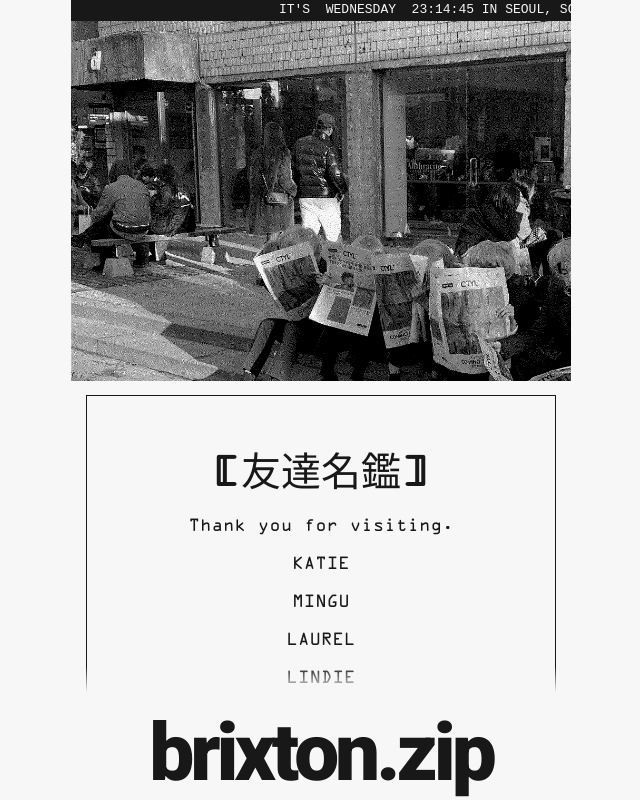
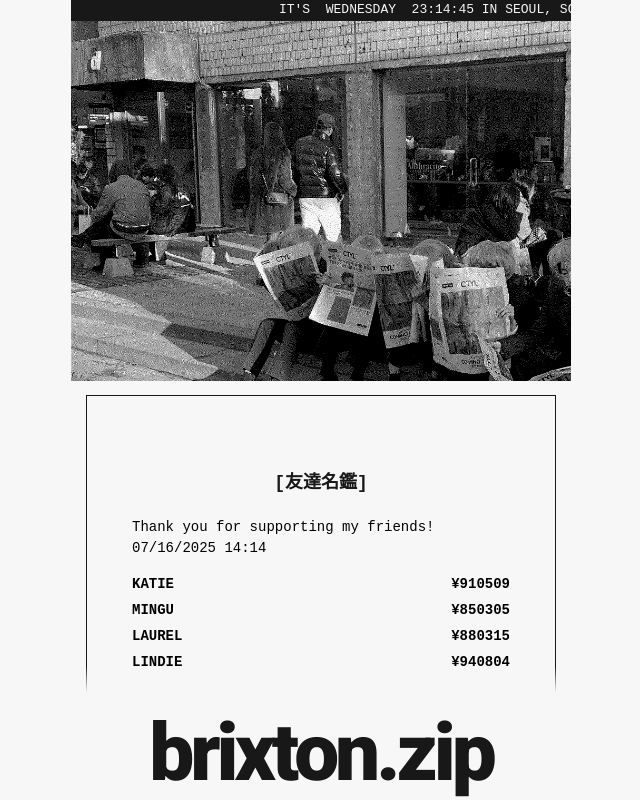
Before and after one commit to sandhals/brixtonzip, a Next.js app: page /friends in a window 1280 px wide. Shown: the top 800 px of the page, without its empty margins (319-959 px from the left). Built offline with nearby package versions, Linux system fonts and the light colour scheme; no server answers.

Commit message:
Added friends page

```diff
--- a/pages/friends.tsx
+++ b/pages/friends.tsx
@@ -5,43 +5,153 @@ import HeaderImage from '@/components/HeaderImage';
 interface LinkData {
   title: string;
   link: string;
-  createdDate: string;
+  birthday: string; // YYMMDD format
 }
 
 const FriendsPage = () => {
+  const [currentTime, setCurrentTime] = useState('');
+  const [hitCount, setHitCount] = useState('０００１');
+
+  const friends: LinkData[] = [
+    {
+      title: "KATIE",
+      link: "https://katelynsalem.com",
+      birthday: "910509"
+    },
+    {
+      title: "MINGU",
+      link: "https://minguhongmfg.com",
+      birthday: "850305"
+    },
+    {
+      title: "LAUREL",
+      link: "https://laurelschwulst.com",
+      birthday: "880315"
+    },
+    {
+      title: "LINDIE",
+      link: "https://lindiebotes.com",
+      birthday: "940804"
+    }
+  ];
+
+  useEffect(() => {
+    const now = new Date();
+    const timeString = now.toLocaleTimeString('en-US', {
+      hour12: false,
+      hour: '2-digit',
+      minute: '2-digit'
+    });
+    const dateString = now.toLocaleDateString('en-US', {
+      year: 'numeric',
+      month: '2-digit',
+      day: '2-digit'
+    });
+    setCurrentTime(`${dateString} ${timeString}`);
+
+    // Try to fetch hit counter with timeout and fallback
+    const fetchCounter = async () => {
+      try {
+        const controller = new AbortController();
+        const timeoutId = setTimeout(() => controller.abort(), 3000); // 3 second timeout
+
+        const response = await fetch('https://api.countapi.xyz/hit/brixton.zip/friends', {
+          signal: controller.signal,
+          mode: 'cors'
+        });
+
+        clearTimeout(timeoutId);
+
+        if (response.ok) {
+          const data = await response.json();
+          const count = data.value.toString().padStart(4, '０');
+          setHitCount(count);
+        } else {
+          throw new Error('API response not ok');
+        }
+      } catch (error) {
+        // Use a random number between 100-9999 as fallback to simulate real usage
+        const fallbackCount = (Math.floor(Math.random() * 9900) + 100).toString().padStart(4, '０');
+        setHitCount(fallbackCount);
+      }
+    };
+
+    fetchCounter();
+  }, []);
+
+  const baseStyle = {
+    fontFamily: 'monospace',
+    color: '#000',
+    fontSize: '14px'
+  };
+
   return (
     <Layout variant="home" title="👥 my friends">
       <HeaderImage src="/images/readingthepaper.png" alt="my friends" />
 
       <div className="box">
-<div className="receipt">
-    <br/>
-  <div className="receipttitle">[友達名鑑]</div>
-  <br/>
-  Thank you for visiting.
-  <br/><br/>
-KATIE<br/><br/>
+        <div className="receipt" style={{
+          ...baseStyle,
+          textAlign: 'center',
+          padding: '30px 20px',
+          maxWidth: '400px',
+          margin: '0 auto'
+        }}>
+          <br/>
+          <div style={{ fontSize: '18px', fontWeight: 'bold', marginBottom: '10px' }}>
+            [友達名鑑]
+          </div>
+          <br/>
 
-MINGU<br/><br/>
+          <div style={{ ...baseStyle, textAlign: 'left', marginBottom: '5px' }}>
+            Thank you for supporting my friends!
+          </div>
+          <div style={{ ...baseStyle, textAlign: 'left', marginBottom: '20px' }}>
+            {currentTime}
+          </div>
 
-LAUREL<br/><br/>
+          {friends.map((friend, index) => (
+            <div key={index} style={{ marginBottom: '10px' }}>
+              <div style={{
+                display: 'flex',
+                justifyContent: 'space-between',
+                alignItems: 'center'
+              }}>
+                <a
+                  href={friend.link}
+                  target="_blank"
+                  rel="noopener noreferrer"
+                  style={{
+                    ...baseStyle,
+                    textDecoration: 'none',
+                    fontWeight: 'bold'
+                  }}
+                  onMouseOver={(e) => e.target.style.textDecoration = 'underline'}
+                  onMouseOut={(e) => e.target.style.textDecoration = 'none'}
+                >
+                  {friend.title}
+                </a>
+                <span style={{ ...baseStyle, fontWeight: 'bold' }}>
+                  ¥{friend.birthday}
+                </span>
+              </div>
+            </div>
+          ))}
 
-LINDIE<br/><br/>
+          <br/>
+          <div style={baseStyle}>
+            Total connections: {friends.length}
+          </div>
 
-VIDAR<br/><br/>
+          <br/>
+          {'*'.repeat(36)}
+          <br/><br/>
 
-JISU<br/><br/>
+          お訪問者様　{hitCount}
+          <br/><br/><br/>
 
-<br/>
-************************************
-<br/>
-<br/>
-お訪問者様　０００１
-<br/><br/><br/>
-
-<img src="/images/barcode.gif" style={{ width: '200px', height: 'auto' }} />
-
-</div>
+          <img src="/images/barcode.gif" style={{ width: '200px', height: 'auto' }} />
+        </div>
       </div>
     </Layout>
   );
--- a/pages/unzip.tsx
+++ b/pages/unzip.tsx
@@ -49,6 +49,8 @@ export default function UnzipPage() {
           <a href=".." className="small" target="_top">home</a>
           {'\n'}|——<a href="../archive" className="small" target="_top">archive</a>
           {'\n'}|&nbsp;&nbsp;|——<a href="../archive" className="sublink_small" target="_top">index.html</a>
+          {'\n'}|——<a href="../friends" className="small" target="_top">friends</a>
+          {'\n'}|&nbsp;&nbsp;|——<a href="../friends" className="sublink_small" target="_top">index.html</a>
           {'\n'}|——<a href="../language" className="small" target="_top">language</a>
           {'\n'}|&nbsp;&nbsp;|——<a href="../language" className="sublink_small" target="_top">index.html</a>
           {'\n'}|&nbsp;&nbsp;|——<a href="../files/chinese-anki.pdf" className="sublink_small" target="_top">chinese-anki.pdf</a>
```
